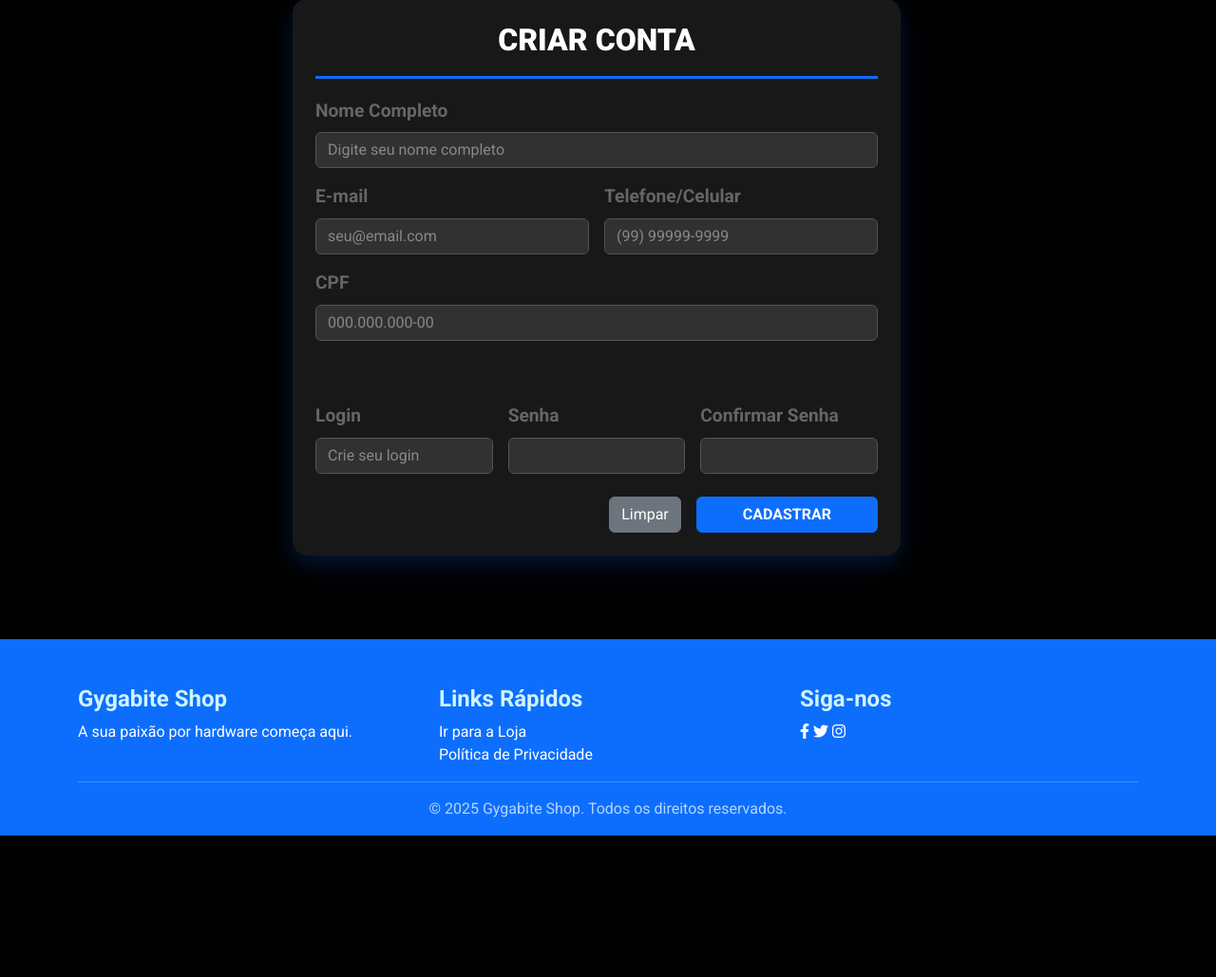
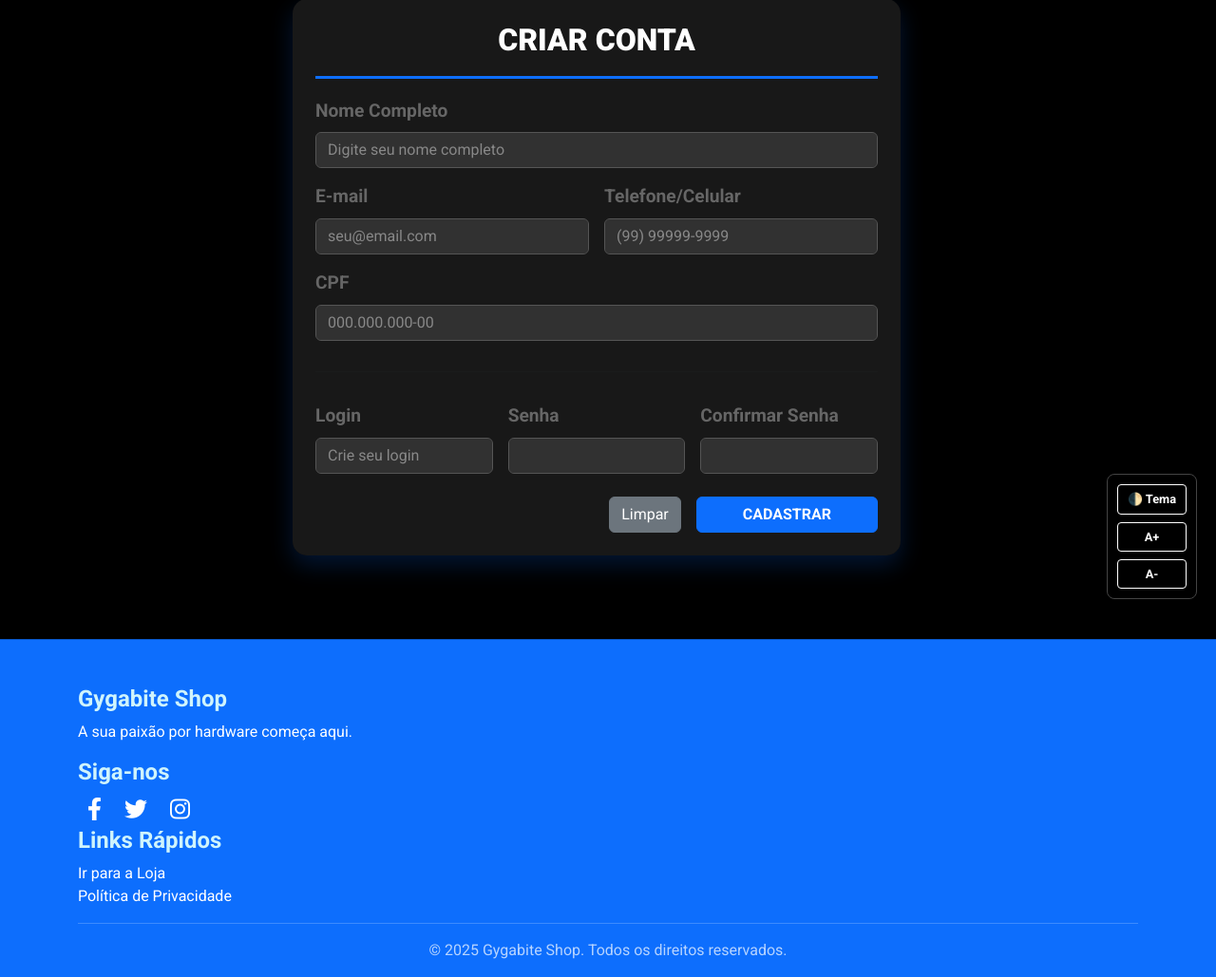
Before and after one commit to Italoromulo/CRUD-2.0, a PHP site: page /cadastrouser.php in a window 1280 px wide. Shown: the part 149-1178 px from the top of the page at 95% size. Before the commit the page ends 1029 px from the top, so only its background shows below. Run offline with PHP 8.4, Linux system fonts and the light colour scheme.

Commit message:
Update cadastrouser.php

```diff
--- a/cadastrouser.php
+++ b/cadastrouser.php
@@ -2,7 +2,8 @@
 session_start();
 include_once('conexao.php');
 
-function validaCPF($cpf) {
+function validaCPF($cpf)
+{
     $cpf = preg_replace('/[^0-9]/is', '', $cpf);
     if (strlen($cpf) != 11) return false;
     if (preg_match('/(\d)\1{10}/', $cpf)) return false;
@@ -114,6 +115,7 @@ if (isset($_POST['submit'])) {
             display: flex;
             flex-direction: column;
             min-height: 100vh;
+            transition: background-color 0.3s, color 0.3s;
         }
 
         .content-wrapper {
@@ -137,7 +139,9 @@ if (isset($_POST['submit'])) {
             text-decoration: none;
         }
 
-        .logo span { color: var(--accent-hover); }
+        .logo span {
+            color: var(--accent-hover);
+        }
 
         .card-custom {
             background-color: rgba(49, 49, 49, 0.5);
@@ -173,7 +177,9 @@ if (isset($_POST['submit'])) {
             border: 1px solid #555;
         }
 
-        ::placeholder { color: #888888ff !important; }
+        ::placeholder {
+            color: #888888ff !important;
+        }
 
         .form-control:focus {
             border-color: var(--primary-color);
@@ -189,10 +195,100 @@ if (isset($_POST['submit'])) {
             margin-top: 3rem;
         }
 
-        .footer-content h4 { color: var(--accent-hover); font-weight: 700; }
-        .footer-section ul { list-style: none; padding: 0; }
-        .footer-section ul li a, .social-icons a { color: white; text-decoration: none; }
-        .footer-bottom { text-align: center; border-top: 1px solid rgba(255, 255, 255, 0.2); padding-top: 1rem; color: rgba(255, 255, 255, 0.7); }
+        .footer-content h4 {
+            color: var(--accent-hover);
+            font-weight: 700;
+        }
+
+        .footer-section ul {
+            list-style: none;
+            padding: 0;
+        }
+
+        .footer-section ul li a,
+        .social-icons a {
+            color: white;
+            text-decoration: none;
+        }
+
+        .social-icons a {
+            color: var(--text-color);
+            font-size: 1.5rem;
+            margin: 0 10px;
+        }
+
+        .social-icons a:hover {
+            color: #0246adff;
+            transition: color 0.3s ease;
+        }
+
+        .footer-bottom {
+            text-align: center;
+            border-top: 1px solid rgba(255, 255, 255, 0.2);
+            padding-top: 1rem;
+            color: rgba(255, 255, 255, 0.7);
+        }
+
+        /* --- CSS DE ACESSIBILIDADE ADICIONADO --- */
+        .accessibility-menu {
+            position: fixed;
+            bottom: 20px;
+            right: 20px;
+            background: rgba(0, 0, 0, 0.85);
+            padding: 10px;
+            border-radius: 8px;
+            z-index: 9999;
+            display: flex;
+            flex-direction: column;
+            gap: 8px;
+            border: 1px solid #444;
+        }
+
+        .accessibility-btn {
+            background: transparent;
+            border: 1px solid #fff;
+            color: #fff;
+            padding: 5px 10px;
+            border-radius: 4px;
+            cursor: pointer;
+            font-size: 0.8rem;
+            font-weight: bold;
+            transition: all 0.2s;
+        }
+
+        .accessibility-btn:hover {
+            background: var(--primary-color);
+            border-color: var(--primary-color);
+        }
+
+        /* MODO CLARO (LIGHT MODE) */
+        body.light-mode {
+            background-color: #f4f4f4;
+            color: #000;
+        }
+
+        body.light-mode .card-custom {
+            background-color: #ffffff;
+            box-shadow: 0 10px 25px rgba(0, 0, 0, 0.1);
+        }
+
+        body.light-mode .card-header-custom h2 {
+            color: var(--primary-color);
+        }
+
+        body.light-mode .form-label {
+            color: #333;
+        }
+
+        body.light-mode .form-control {
+            background-color: #fff;
+            color: #000 !important;
+            border: 1px solid #ccc;
+        }
+
+        body.light-mode .form-control:focus {
+            background-color: #fff;
+        }
     </style>
 </head>
 
@@ -283,6 +379,12 @@ if (isset($_POST['submit'])) {
                     <h4>Gygabite Shop</h4>
                     <p>A sua paixão por hardware começa aqui.</p>
                 </div>
+                <h4>Siga-nos</h4>
+                <div class="social-icons">
+                    <a href="https://www.facebook.com/"><i class="fab fa-facebook-f"></i></a>
+                    <a href="https://x.com/"><i class="fab fa-twitter"></i></a>
+                    <a href="https://www.instagram.com/romulo1st/"><i class="fab fa-instagram"></i></a>
+                </div>
                 <div class="footer-section col-md-4">
                     <h4>Links Rápidos</h4>
                     <ul>
@@ -291,12 +393,7 @@ if (isset($_POST['submit'])) {
                     </ul>
                 </div>
                 <div class="footer-section col-md-4">
-                    <h4>Siga-nos</h4>
-                    <div class="social-icons">
-                        <a href="#"><i class="fab fa-facebook-f"></i></a>
-                        <a href="#"><i class="fab fa-twitter"></i></a>
-                        <a href="#"><i class="fab fa-instagram"></i></a>
-                    </div>
+
                 </div>
             </div>
             <div class="footer-bottom">
@@ -304,6 +401,12 @@ if (isset($_POST['submit'])) {
             </div>
         </div>
     </footer>
+
+    <div class="accessibility-menu">
+        <button id="toggle-theme" class="accessibility-btn">🌓 Tema</button>
+        <button id="increase-font" class="accessibility-btn">A+</button>
+        <button id="decrease-font" class="accessibility-btn">A-</button>
+    </div>
 
     <script src="https://cdn.jsdelivr.net/npm/bootstrap@5.3.8/dist/js/bootstrap.bundle.min.js"></script>
 
@@ -333,6 +436,39 @@ if (isset($_POST['submit'])) {
 
         document.getElementById('cpf').addEventListener('input', e => e.target.value = aplicarMascaraCPF(e.target.value));
         document.getElementById('telefone').addEventListener('input', e => e.target.value = aplicarMascaraTelefone(e.target.value));
+
+        // --- SCRIPT DE ACESSIBILIDADE (ADICIONADO) ---
+        const body = document.body;
+        const btnTheme = document.getElementById('toggle-theme');
+        const btnInc = document.getElementById('increase-font');
+        const btnDec = document.getElementById('decrease-font');
+
+        // 1. Carregar tema salvo
+        if (localStorage.getItem('theme') === 'light') {
+            body.classList.add('light-mode');
+        }
+
+        // 2. Alternar Tema
+        btnTheme.addEventListener('click', () => {
+            body.classList.toggle('light-mode');
+            localStorage.setItem('theme', body.classList.contains('light-mode') ? 'light' : 'dark');
+        });
+
+        // 3. Tamanho da Fonte
+        let currentFont = 100;
+        btnInc.addEventListener('click', () => {
+            if (currentFont < 150) {
+                currentFont += 10;
+                document.documentElement.style.fontSize = currentFont + '%';
+            }
+        });
+        btnDec.addEventListener('click', () => {
+            if (currentFont > 70) {
+                currentFont -= 10;
+                document.documentElement.style.fontSize = currentFont + '%';
+            }
+        });
     </script>
 </body>
+
 </html>
```
